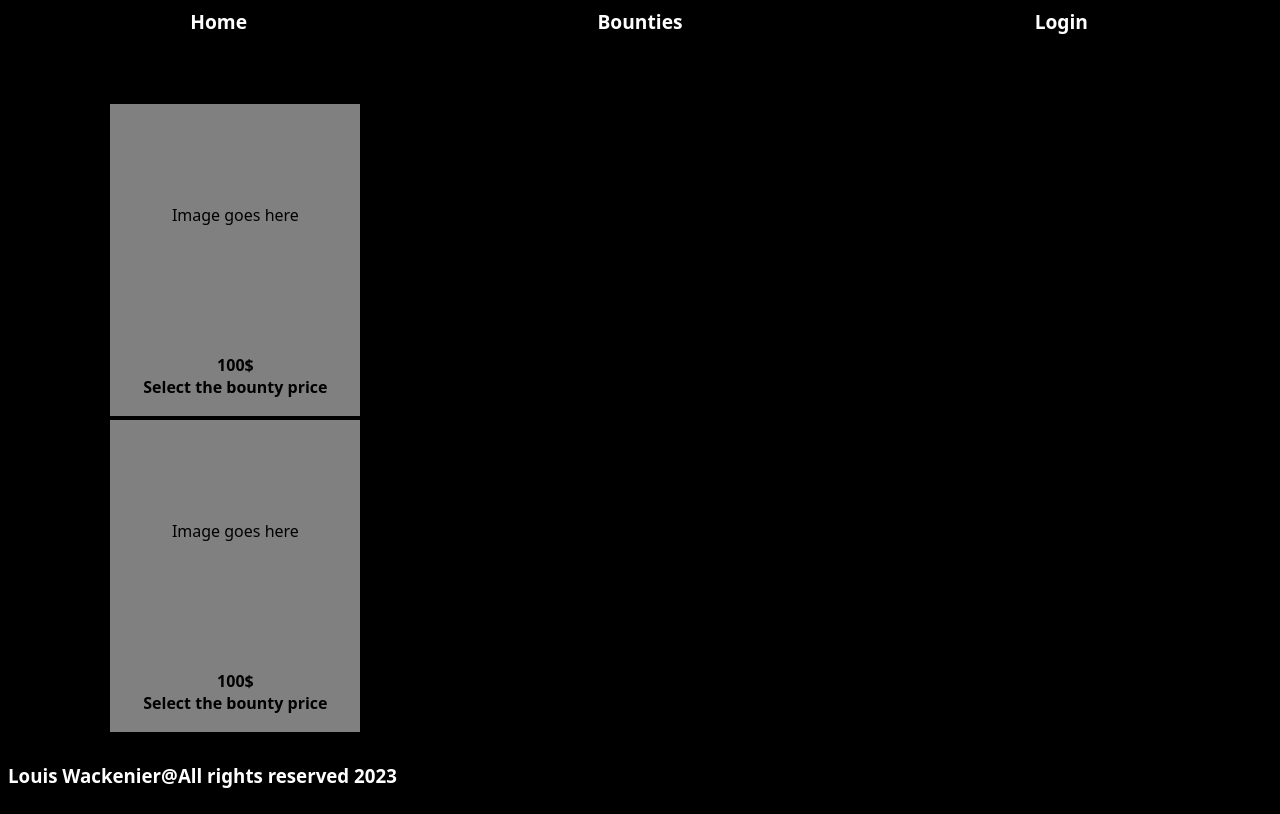
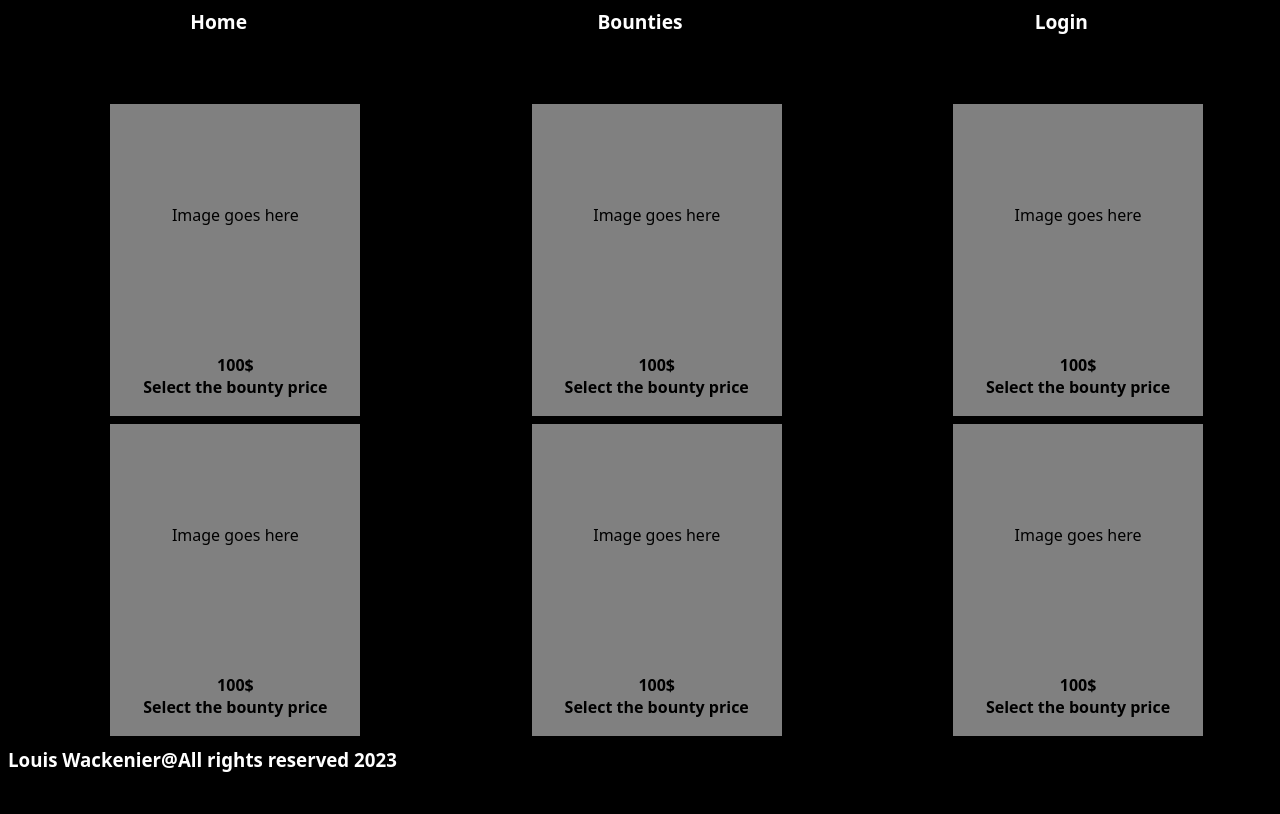
Before and after one commit to LouisWackenier/bounty-app, a React (Vite) app: page /BountySection in a window 1280 px wide. Built offline with nearby package versions, Linux system fonts and the light colour scheme.

Commit message:
Fixed the bounties layout

```diff
--- a/src/Pages/BountySection.jsx
+++ b/src/Pages/BountySection.jsx
@@ -2,6 +2,8 @@ import styled from "styled-components";
 
 const MainContainer = styled.div`
       height: 80vh;
+      display: grid;
+      grid-template-columns: 1fr 1fr 1fr;
 `;
 
 const BountyContainer = styled.div`
@@ -53,6 +55,30 @@ const BountySection = () => {
                <BountyPrice>100$</BountyPrice>
                <BountyPriceSelect>Select the bounty price</BountyPriceSelect>
          </BountyContainer>
+         {/*Bounty comes here*/}
+         <BountyContainer>
+               <BountyPicture>Image goes here</BountyPicture>
+               <BountyPrice>100$</BountyPrice>
+               <BountyPriceSelect>Select the bounty price</BountyPriceSelect>
+         </BountyContainer>
+         {/*Bounty comes here*/}
+         <BountyContainer>
+               <BountyPicture>Image goes here</BountyPicture>
+               <BountyPrice>100$</BountyPrice>
+               <BountyPriceSelect>Select the bounty price</BountyPriceSelect>
+         </BountyContainer>
+         {/*Bounty comes here*/}
+         <BountyContainer>
+               <BountyPicture>Image goes here</BountyPicture>
+               <BountyPrice>100$</BountyPrice>
+               <BountyPriceSelect>Select the bounty price</BountyPriceSelect>
+         </BountyContainer>
+         {/*Bounty comes here*/}
+         <BountyContainer>
+               <BountyPicture>Image goes here</BountyPicture>
+               <BountyPrice>100$</BountyPrice>
+               <BountyPriceSelect>Select the bounty price</BountyPriceSelect>
+         </BountyContainer>
     </MainContainer>
   )
 }
```
